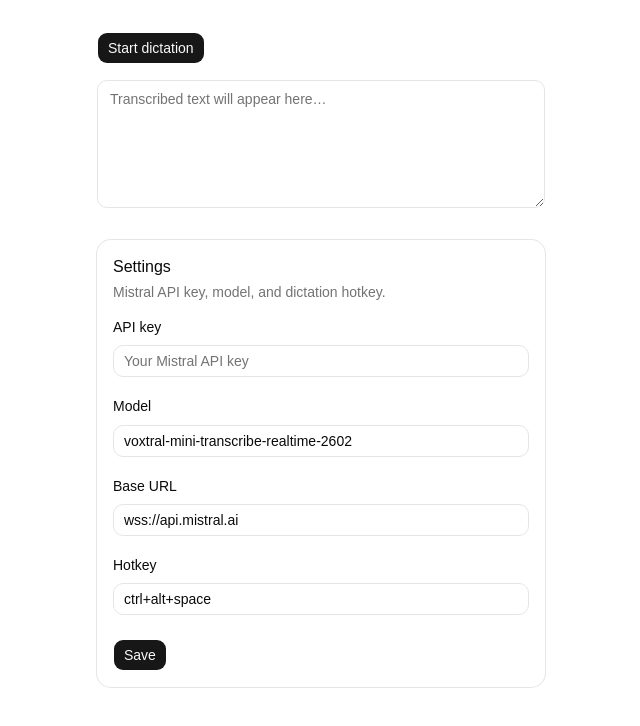
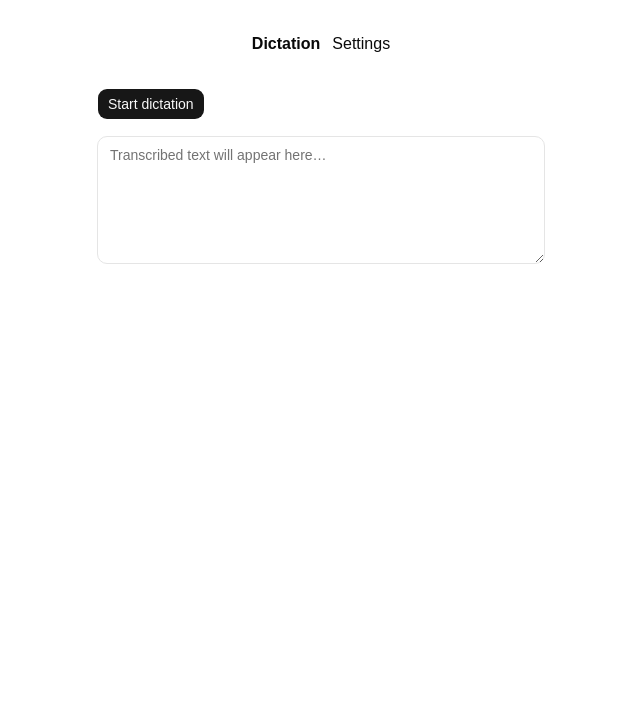
Before and after one commit to mikaelbalin/speech-transcription, a React (Vite) app: page / in a window 1280 px wide. Shown: the top 726 px of the page, without its empty margins (319-959 px from the left). Built offline with nearby package versions, Linux system fonts and the light colour scheme.

Commit message:
Integrate TanStack Router for page navigation

```diff
--- a/biome.json
+++ b/biome.json
@@ -6,7 +6,8 @@
     "useIgnoreFile": true
   },
   "files": {
-    "ignoreUnknown": false
+    "ignoreUnknown": false,
+    "includes": ["**", "!**/routeTree.gen.ts"]
   },
   "formatter": {
     "enabled": true,
--- a/package.json
+++ b/package.json
@@ -14,6 +14,8 @@
     "@base-ui/react": "1.8.0",
     "@fontsource-variable/geist": "5.3.0",
     "@tanstack/react-form": "1.33.5",
+    "@tanstack/react-router": "1.170.41",
+    "@tanstack/react-router-devtools": "1.167.2",
     "@tauri-apps/api": "2.12.1",
     "@tauri-apps/plugin-opener": "2.7.0",
     "class-variance-authority": "0.7.1",
@@ -28,6 +30,7 @@
   "devDependencies": {
     "@biomejs/biome": "2.5.15",
     "@tailwindcss/vite": "4.3.3",
+    "@tanstack/router-plugin": "1.168.42",
     "@tauri-apps/cli": "2.12.1",
     "@types/node": "26.6.4",
     "@types/react": "19.3.0",
--- a/src/App.tsx
+++ /dev/null
@@ -1,14 +0,0 @@
-import "./App.css";
-import { Dictation } from "@/components/Dictation";
-import { SettingsForm } from "@/components/SettingsForm";
-
-function App() {
-  return (
-    <main className="flex min-h-screen flex-col items-center gap-8 p-8">
-      <Dictation />
-      <SettingsForm />
-    </main>
-  );
-}
-
-export default App;
--- a/src/components/SettingsForm.tsx
+++ b/src/components/SettingsForm.tsx
@@ -38,13 +38,17 @@ const formSchema = z.object({
 
 type FormValues = z.infer<typeof formSchema>;
 
-export function SettingsForm() {
+export function SettingsForm({
+  initialSettings,
+}: {
+  initialSettings?: AppSettings | null;
+}) {
   const form = useForm({
     defaultValues: {
-      apiKey: "",
-      model: "voxtral-mini-transcribe-realtime-2602",
-      baseUrl: "wss://api.mistral.ai",
-      shortcut: "ctrl+alt+space",
+      apiKey: initialSettings?.apiKey ?? "",
+      model: initialSettings?.model ?? "voxtral-mini-transcribe-realtime-2602",
+      baseUrl: initialSettings?.baseUrl ?? "wss://api.mistral.ai",
+      shortcut: initialSettings?.shortcut ?? "ctrl+alt+space",
     } as FormValues,
     validators: {
       onChange: formSchema,
@@ -71,18 +75,12 @@ export function SettingsForm() {
   const isSubmitting = useSelector(form.store, (s) => s.isSubmitting);
 
   useEffect(() => {
-    let cancelled = false;
-    invoke<AppSettings>("get_settings").then((s) => {
-      if (cancelled) return;
-      form.setFieldValue("apiKey", s.apiKey);
-      form.setFieldValue("model", s.model);
-      form.setFieldValue("baseUrl", s.baseUrl);
-      form.setFieldValue("shortcut", s.shortcut);
-    });
-    return () => {
-      cancelled = true;
-    };
-  }, [form]);
+    if (!initialSettings) return;
+    form.setFieldValue("apiKey", initialSettings.apiKey);
+    form.setFieldValue("model", initialSettings.model);
+    form.setFieldValue("baseUrl", initialSettings.baseUrl);
+    form.setFieldValue("shortcut", initialSettings.shortcut);
+  }, [form, initialSettings]);
 
   const invalidOf = (meta: { isTouched: boolean; isValid: boolean }) =>
     meta.isTouched && !meta.isValid;
--- a/src/main.tsx
+++ b/src/main.tsx
@@ -1,9 +1,23 @@
+import { createRouter, RouterProvider } from "@tanstack/react-router";
 import React from "react";
 import ReactDOM from "react-dom/client";
-import App from "./App";
+import "./App.css";
+import { routeTree } from "./routeTree.gen";
+
+const router = createRouter({
+  routeTree,
+  context: { settings: null },
+  defaultPreload: "intent",
+});
+
+declare module "@tanstack/react-router" {
+  interface Register {
+    router: typeof router;
+  }
+}
 
 ReactDOM.createRoot(document.getElementById("root") as HTMLElement).render(
   <React.StrictMode>
-    <App />
+    <RouterProvider router={router} />
   </React.StrictMode>,
 );
--- /dev/null
+++ b/src/routeTree.gen.ts
@@ -0,0 +1,77 @@
+/* eslint-disable */
+
+// @ts-nocheck
+
+// noinspection JSUnusedGlobalSymbols
+
+// This file was automatically generated by TanStack Router.
+// You should NOT make any changes in this file as it will be overwritten.
+// Additionally, you should also exclude this file from your linter and/or formatter to prevent it from being checked or modified.
+
+import { Route as rootRouteImport } from './routes/__root'
+import { Route as IndexRouteImport } from './routes/index'
+import { Route as SettingsRouteImport } from './routes/settings'
+
+const IndexRoute = IndexRouteImport.update({
+  id: '/',
+  path: '/',
+  getParentRoute: () => rootRouteImport,
+} as any)
+const SettingsRoute = SettingsRouteImport.update({
+  id: '/settings',
+  path: '/settings',
+  getParentRoute: () => rootRouteImport,
+} as any)
+
+export interface FileRoutesByFullPath {
+  '/': typeof IndexRoute
+  '/settings': typeof SettingsRoute
+}
+export interface FileRoutesByTo {
+  '/': typeof IndexRoute
+  '/settings': typeof SettingsRoute
+}
+export interface FileRoutesById {
+  __root__: typeof rootRouteImport
+  '/': typeof IndexRoute
+  '/settings': typeof SettingsRoute
+}
+export interface FileRouteTypes {
+  fileRoutesByFullPath: FileRoutesByFullPath
+  fullPaths: '/' | '/settings'
+  fileRoutesByTo: FileRoutesByTo
+  to: '/' | '/settings'
+  id: '__root__' | '/' | '/settings'
+  fileRoutesById: FileRoutesById
+}
+export interface RootRouteChildren {
+  IndexRoute: typeof IndexRoute
+  SettingsRoute: typeof SettingsRoute
+}
+
+declare module '@tanstack/react-router' {
+  interface FileRoutesByPath {
+    '/': {
+      id: '/'
+      path: '/'
+      fullPath: '/'
+      preLoaderRoute: typeof IndexRouteImport
+      parentRoute: typeof rootRouteImport
+    }
+    '/settings': {
+      id: '/settings'
+      path: '/settings'
+      fullPath: '/settings'
+      preLoaderRoute: typeof SettingsRouteImport
+      parentRoute: typeof rootRouteImport
+    }
+  }
+}
+
+const rootRouteChildren: RootRouteChildren = {
+  IndexRoute: IndexRoute,
+  SettingsRoute: SettingsRoute,
+}
+export const routeTree = rootRouteImport
+  ._addFileChildren(rootRouteChildren)
+  ._addFileTypes<FileRouteTypes>()
--- /dev/null
+++ b/src/routes/__root.tsx
@@ -0,0 +1,53 @@
+import {
+  createRootRouteWithContext,
+  Link,
+  Outlet,
+} from "@tanstack/react-router";
+import { TanStackRouterDevtools } from "@tanstack/react-router-devtools";
+
+import type { AppSettings } from "@/components/SettingsForm";
+
+export interface RouterContext {
+  settings: AppSettings | null;
+}
+
+export const Route = createRootRouteWithContext<RouterContext>()({
+  component: RootLayout,
+  pendingComponent: () => <div>Loading…</div>,
+  errorComponent: ({ error }) => (
+    <div role="alert">
+      <h2 className="text-lg font-semibold">Something went wrong</h2>
+      <pre className="text-sm text-destructive">
+        {error instanceof Error ? error.message : String(error)}
+      </pre>
+    </div>
+  ),
+  notFoundComponent: () => <div>Page not found</div>,
+});
+
+function RootLayout() {
+  return (
+    <main className="flex min-h-screen flex-col items-center gap-8 p-8">
+      <nav className="flex items-center gap-3">
+        <Link
+          to="/"
+          preload="intent"
+          activeProps={{ className: "font-bold" }}
+          activeOptions={{ exact: true }}
+        >
+          Dictation
+        </Link>
+        <Link
+          to="/settings"
+          preload="intent"
+          search={{ tab: "general" }}
+          activeProps={{ className: "font-bold" }}
+        >
+          Settings
+        </Link>
+      </nav>
+      <Outlet />
+      <TanStackRouterDevtools />
+    </main>
+  );
+}
--- /dev/null
+++ b/src/routes/index.tsx
@@ -0,0 +1,11 @@
+import { createFileRoute } from "@tanstack/react-router";
+
+import { Dictation } from "@/components/Dictation";
+
+export const Route = createFileRoute("/")({
+  component: Index,
+});
+
+function Index() {
+  return <Dictation />;
+}
--- /dev/null
+++ b/src/routes/settings.tsx
@@ -0,0 +1,24 @@
+import { createFileRoute } from "@tanstack/react-router";
+import { invoke } from "@tauri-apps/api/core";
+import { z } from "zod";
+
+import { type AppSettings, SettingsForm } from "@/components/SettingsForm";
+
+const settingsSearchSchema = z.object({
+  tab: z.enum(["general", "audio", "shortcut"]).catch("general"),
+});
+
+export const Route = createFileRoute("/settings")({
+  validateSearch: settingsSearchSchema,
+  loader: async ({ context }) => {
+    if (context.settings) return context.settings;
+    const settings = await invoke<AppSettings>("get_settings");
+    return settings;
+  },
+  component: SettingsRoute,
+});
+
+function SettingsRoute() {
+  const settings = Route.useLoaderData();
+  return <SettingsForm initialSettings={settings} />;
+}
--- a/vite.config.ts
+++ b/vite.config.ts
@@ -1,6 +1,7 @@
 import path from "node:path";
 import process from "node:process";
 import tailwindcss from "@tailwindcss/vite";
+import { tanstackRouter } from "@tanstack/router-plugin/vite";
 import react from "@vitejs/plugin-react";
 import { defineConfig } from "vite";
 
@@ -8,7 +9,14 @@ const host = process.env.TAURI_DEV_HOST;
 
 // https://vite.dev/config/
 export default defineConfig(() => ({
-  plugins: [react(), tailwindcss()],
+  plugins: [
+    tanstackRouter({
+      target: "react",
+      autoCodeSplitting: true,
+    }),
+    react(),
+    tailwindcss(),
+  ],
   resolve: {
     alias: {
       "@": path.resolve(import.meta.dirname, "./src"),
```
Also changed, not shown: 1 other file (tests, documents, lock files or other folders).
